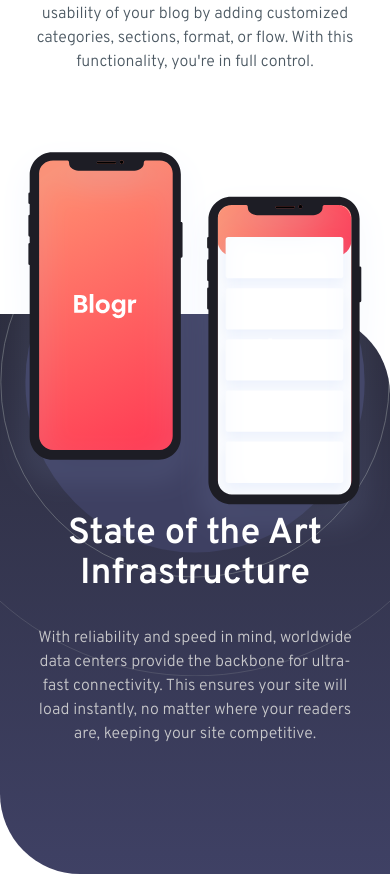
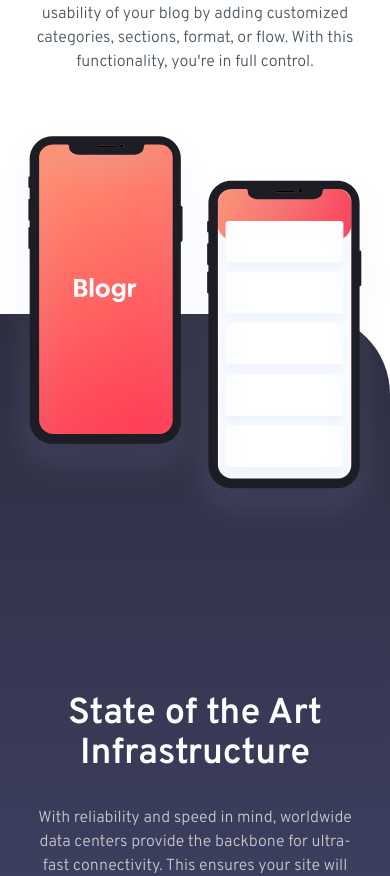
Before and after one commit to kujerocoding/blogr-landing-page, a React (Vite) app: page / in a window 390 px wide. Shown: the part 1628-2504 px from the top of the page. Built offline with nearby package versions, Linux system fonts and the light colour scheme.

Commit message:
Add media query to the main middle content

```diff
--- a/src/components/Body.jsx
+++ b/src/components/Body.jsx
@@ -17,15 +17,23 @@
         </div>
       </div>
 
+     {/*  absolute -top-44 left-0 z-20 md:-top-16 md:left-16 */}
 
-      <div className='relative w-full bg-gradient-to-b from-darkgrayblue to-darkdesaturatedblue rounded-tr-[80px] rounded-bl-[80px] py-32 mt-60'>
+      <div className='relative w-full bg-gradient-to-b from-darkgrayblue to-darkdesaturatedblue rounded-tr-[80px] rounded-bl-[80px]  mt-60 md:grid md:grid-cols-2 md:items-center'>
 
-        <img className='absolute -top-44 left-0 z-20' src="./src/assets/images/illustration-phones.svg" alt="phones illustration" />
-        <div className='absolute w-full h-full top-0 overflow-hidden rounded-[inherit]'>
-            <img className='absolute -top-32 scale-150' src="./src/assets/images/bg-pattern-circles.svg" alt="circles pattern" />
+        <div className='relative w-full h-[300px] md:h-[400px] rounded-[inherit]'>
+          <img className='absolute -top-48 md:-top-20' src="./src/assets/images/illustration-phones.svg" alt="phones illustration" />
         </div>
-        <h2 className='relative z-20 text-white text-4xl pt-10'>State of the Art Infrastructure</h2>
-        <p className='relative z-20 text-grayblue'>With reliability and speed in mind, worldwide data centers provide the backbone for ultra-fast connectivity. This ensures your site will load instantly, no matter where your readers are, keeping your site competitive.</p>
+
+        <div className='absolute w-full h-full top-0 left-0 overflow-hidden rounded-[inherit] -z-10'>
+            <img className='' src="./src/assets/images/bg-pattern-circles.svg" alt="circles pattern" />
+        </div>
+
+        <div className='my-10 md:mt-0 md:col-start-2 md:text-left md:pr-24'>
+          <h2 className=' text-white text-4xl pt-10 md:pt-0'>State of the Art Infrastructure</h2>
+          <p className=' text-grayblue md:leading-8'>With reliability and speed in mind, worldwide data centers provide the backbone for ultra-fast connectivity. This ensures your site will load instantly, no matter where your readers are, keeping your site competitive.</p>
+        </div>
+
       </div>
 
       <div className='my-24'>
```
